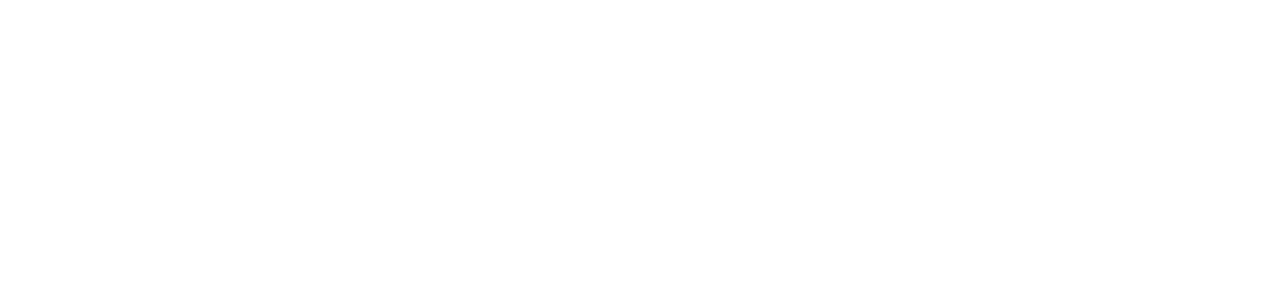
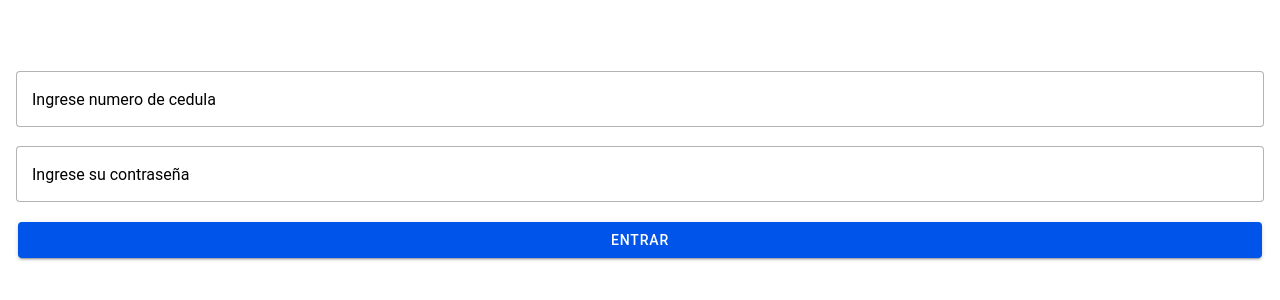
Before and after one commit to bertil291utn/min-plats-app, a React (Vite) app: page /login in a window 1280 px wide. Shown: the part 234-534 px from the top of the page. Built offline with nearby package versions, Linux system fonts and the light colour scheme.

Commit message:
Add login page and component; update routing to redirect to login

```diff
--- a/src/App.tsx
+++ b/src/App.tsx
@@ -2,6 +2,7 @@ import { Redirect, Route } from 'react-router-dom';
 import { IonApp, IonRouterOutlet, setupIonicReact } from '@ionic/react';
 import { IonReactRouter } from '@ionic/react-router';
 import Home from './pages/Home';
+import Login from './pages/Login';
 
 /* Core CSS required for Ionic components to work properly */
 import '@ionic/react/css/core.css';
@@ -39,11 +40,14 @@ const App: React.FC = () => (
   <IonApp>
     <IonReactRouter>
       <IonRouterOutlet>
+        <Route exact path="/login">
+          <Login />
+        </Route>
         <Route exact path="/home">
           <Home />
         </Route>
         <Route exact path="/">
-          <Redirect to="/home" />
+          <Redirect to="/login" />
         </Route>
       </IonRouterOutlet>
     </IonReactRouter>
--- /dev/null
+++ b/src/components/Login.css
@@ -0,0 +1 @@
+/* Custom overrides for Ionic components can be added here if needed */
--- /dev/null
+++ b/src/components/LoginC.tsx
@@ -0,0 +1,76 @@
+import React, { useState } from 'react';
+import {
+  IonContent,
+  IonPage,
+  IonItem,
+  IonLabel,
+  IonInput,
+  IonButton,
+  IonCard,
+  IonCardContent,
+  IonCardHeader,
+  IonCardTitle,
+} from '@ionic/react';
+
+const LoginC: React.FC = () => {
+  const [credentials, setCredentials] = useState({
+    userId: '',
+    password: ''
+  });
+  console.log(credentials)
+  const handleSubmit = (e: React.FormEvent) => {
+    e.preventDefault();
+    // TODO: Implement login logic
+    console.log('Login attempt:', credentials.userId);
+  };
+
+  const handleChange = (e: any) => {
+    const { value } = e.detail as { value: string };
+    const { name } = e.target as { name: string };
+
+    setCredentials(prev => ({
+      ...prev,
+      [name]: value
+    }));
+  };
+
+  return (
+    <IonPage>
+      <IonContent className="ion-padding">
+        <div style={{ display: 'flex', alignItems: 'center', height: '100%' }}>
+          <form onSubmit={handleSubmit} style={{ width: '100%' }}>
+            <IonInput
+              labelPlacement='floating'
+              fill='outline'
+              label='Ingrese numero de cedula'
+              type="text"
+              name="userId"
+              value={credentials.userId}
+              onIonChange={handleChange}
+              required
+            />
+            <br />
+            <IonInput
+              labelPlacement='floating'
+              fill='outline'
+              label='Ingrese su contraseña'
+              type="password"
+              name="password"
+              value={credentials.password}
+              onIonChange={handleChange}
+              required
+            />
+
+            <div className="ion-padding-top">
+              <IonButton expand="block" type="submit">
+                Entrar
+              </IonButton>
+            </div>
+          </form>
+        </div>
+      </IonContent>
+    </IonPage>
+  );
+};
+
+export default LoginC;
--- /dev/null
+++ b/src/pages/Login.tsx
@@ -0,0 +1,16 @@
+import { IonContent, IonHeader, IonPage, IonTitle, IonToolbar } from '@ionic/react';
+import LoginC from '../components/LoginC';
+
+const Login: React.FC = () => {
+  return (
+    <IonPage>
+      <IonHeader>
+      </IonHeader>
+      <IonContent>
+        <LoginC />
+      </IonContent>
+    </IonPage>
+  );
+};
+
+export default Login;
```
